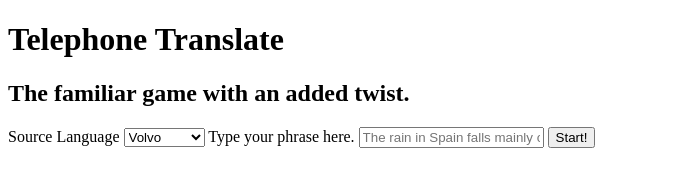
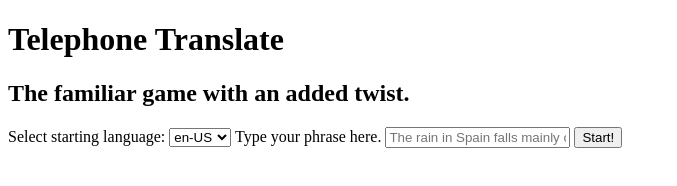
Before and after one commit to publikwerker/telephoneTranslate, a website: page index.html in a window 1280 px wide. Shown: the whole page, without its empty margins (0-677 px from the left). Drawn offline with nearby package versions, Linux system fonts and the light colour scheme.

Commit message:
sourceLang.js dynamically creates a dropdown list of languages with the user's browser's prefered language autamatically selected

```diff
--- a/index.html
+++ b/index.html
@@ -1,29 +1,21 @@
 <!DOCTYPE html>
 <html lang="en">
-    <head>
-        <meta charset="utf-8" />
-        <meta
-            name="viewport"
-            content="width=device-width, initial-scale=1, shrink-to-fit=no"
-        />
-        <meta name="theme-color" content="#121212" />
+<head>
+    <meta charset="utf-8" />
+    <meta name="viewport"
+          content="width=device-width, initial-scale=1, shrink-to-fit=no" />
+    <meta name="theme-color" content="#121212" />
 
-        <title>Telephone Translate</title>
-    </head>
+    <title>Telephone Translate</title>
+    <script src="https://ajax.googleapis.com/ajax/libs/jquery/3.6.1/jquery.min.js"></script>
+</head>
     <body>
         <header>
             <h1>Telephone Translate</h1>
             <h2>The familiar game with an added twist.</h2>
         </header>
         <main>
-            <form>
-                <label for="sourceLang">Source Language</label>
-                <select id="sourceLang">
-                    <option value="volvo">Volvo</option>
-                    <option value="saab">Saab</option>
-                    <option value="mercedes">Mercedes</option>
-                    <option value="audi">Audi</option>
-                </select>
+            <form id="form">
                 <label for="phrase">Type your phrase here.</label>
                 <input id="phrase" type="text" placeholder="The rain in Spain falls mainly on the plain">
                 <button type="button" id="translateBtn">Start!</button>
@@ -31,5 +23,6 @@
             <div id="result"></div>
         </main>
         <script src="index.js"></script>
+        <script src="sourceLang.js"></script>
     </body>
 </html>
--- /dev/null
+++ b/sourceLang.js
@@ -0,0 +1,139 @@
+'use strict';
+const masterLangList = [
+    'af',
+    'sq',
+    'am',
+    'ar',
+    'hy',
+    'az',
+    'eu',
+    'be',
+    'bn',
+    'bs',
+    'pt-BR',
+    'bg',
+    'ca',
+    'ceb',
+    'zh-CN',
+    'zh-TW',
+    'co',
+    'hr',
+    'cs',
+    'da',
+    'nl',
+    'eo',
+    'en-US',
+    'en',
+    'et',
+    'fi',
+    'fr',
+    'fy',
+    'gl',
+    'ka',
+    'de',
+    'el',
+    'gu',
+    'ht',
+    'ha',
+    'haw',
+    'iw',
+    'hi',
+    'hmn',
+    'hu',
+    'is',
+    'ig',
+    'id',
+    'ga',
+    'it',
+    'ja',
+    'jv',
+    'kn',
+    'kk',
+    'km',
+    'rw',
+    'ko',
+    'ku',
+    'ky',
+    'lo',
+    'la',
+    'lv',
+    'lt',
+    'lb',
+    'mk',
+    'mg',
+    'ms',
+    'ml',
+    'mt',
+    'mi',
+    'mr',
+    'mn',
+    'my',
+    'ne',
+    'no',
+    'ny',
+    'or',
+    'ps',
+    'fa',
+    'pl',
+    'pt',
+    'pa',
+    'ro',
+    'ru',
+    'sm',
+    'gd',
+    'sr',
+    'st',
+    'sn',
+    'sd',
+    'si',
+    'sk',
+    'sl',
+    'so',
+    'es',
+    'su',
+    'sw',
+    'sv',
+    'tl',
+    'tg',
+    'ta',
+    'tt',
+    'te',
+    'th',
+    'tr',
+    'tk',
+    'uk',
+    'ur',
+    'ug',
+    'uz',
+    'vi',
+    'cy',
+    'xh',
+    'yi',
+    'yo',
+    'zu'
+];
+
+$(document).ready(function () {
+    var select = document.createElement("select");
+    var prefLang = navigator.language;
+    select.name = "langSelect";
+    select.id = "langSelect";
+
+    for (const lang of masterLangList.sort()) {
+        var option = document.createElement("option");
+        option.value = lang;
+        option.text = lang;
+        if (lang == prefLang) {
+            option.setAttribute("selected", "selected");
+            select.prepend(option);
+        } else select.add(option);
+    }
+
+    var label = document.createElement("label");
+    label.innerHTML = "Select starting language: ";
+    label.htmlFor = "langSelect";
+
+    var formEl = document.getElementById("form");
+    formEl.prepend(select);
+    formEl.prepend(label);
+});
```
